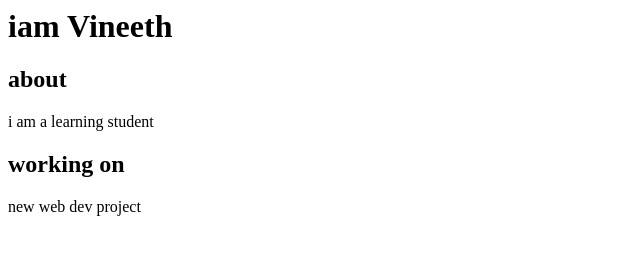
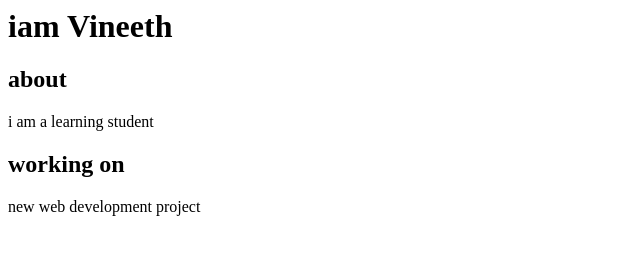
Before and after one commit to vineethvinayak/exp-sork, a plain HTML site: page index.html in a window 1280 px wide. Shown: the full height of the page, 0-640 px from the left. Drawn offline with Linux system fonts and the light colour scheme.

Commit message:
index.html

```diff
--- a/index.html
+++ b/index.html
@@ -13,7 +13,7 @@
             working on
         </h2>
         <p>
-            new web dev project
+            new web development project
         </p>
     </body>
 </html>
```
